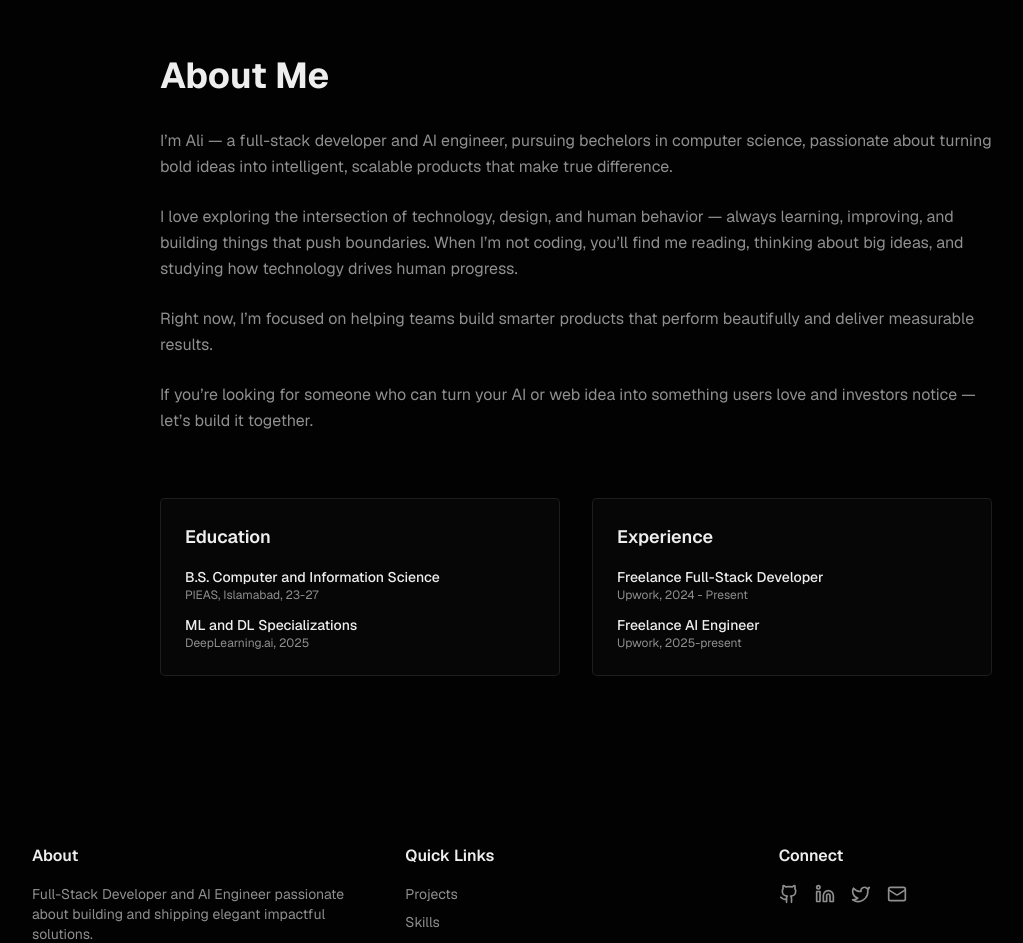
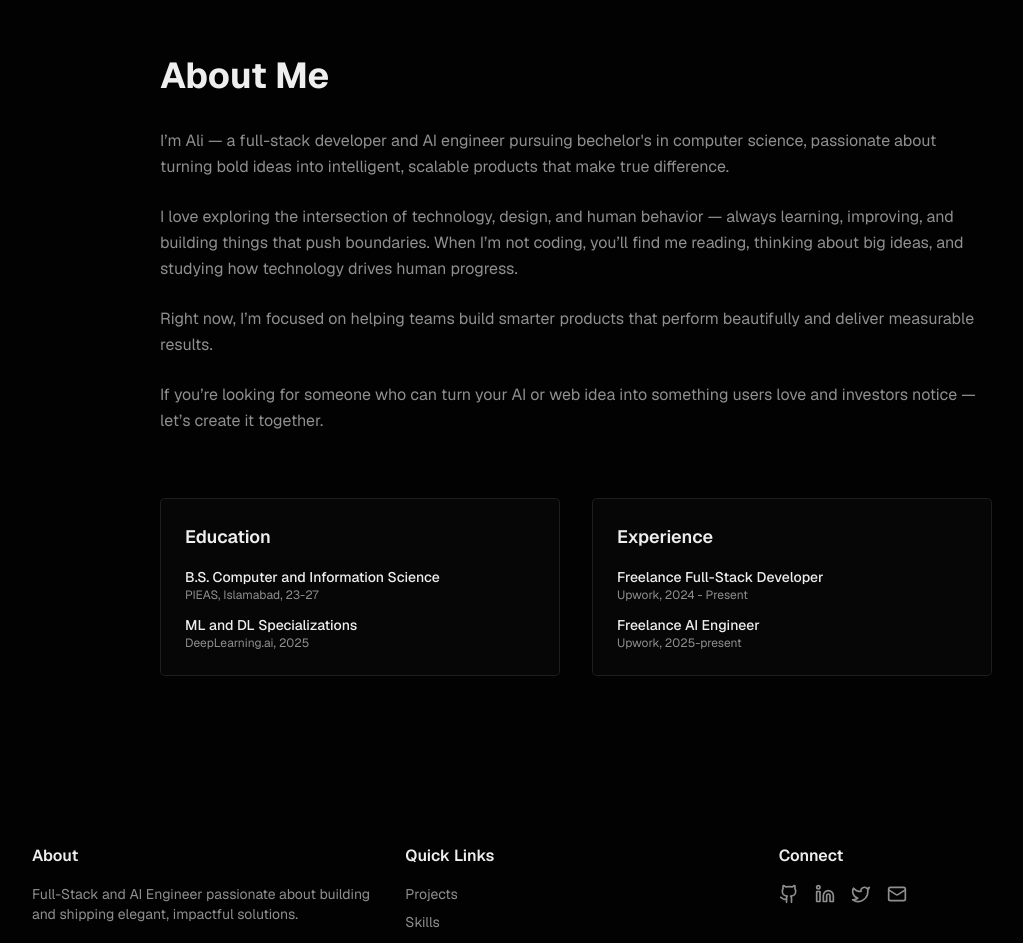
Before and after one commit to salisai/Portfolio, a Next.js app: page /about in a window 1280 px wide. Shown: the part 120-1063 px from the top of the page, without its empty margins (64-1087 px from the left). Built offline with nearby package versions, Linux system fonts and the light colour scheme.

Commit message:
changing some content

```diff
--- a/app/about/page.tsx
+++ b/app/about/page.tsx
@@ -7,13 +7,13 @@ export default function About() {
         <h1 className="text-4xl font-bold text-foreground mb-8">About Me</h1>
 
         <div className="space-y-6 text-muted-foreground leading-relaxed">
-          <p>I’m Ali — a full-stack developer and AI engineer, pursuing bechelors in computer science, passionate about turning bold ideas into intelligent, scalable products that make true difference.</p>
+          <p>I’m Ali — a full-stack developer and AI engineer pursuing bechelor's in computer science, passionate about turning bold ideas into intelligent, scalable products that make true difference.</p>
 
           <p>I love exploring the intersection of technology, design, and human behavior — always learning, improving, and building things that push boundaries. When I’m not coding, you’ll find me reading, thinking about big ideas, and studying how technology drives human progress.</p>
 
           <p>Right now, I’m focused on helping teams build smarter products that perform beautifully and deliver measurable results.</p>
 
-          <p>If you’re looking for someone who can turn your AI or web idea into something users love and investors notice — let’s build it together.</p>
+          <p>If you’re looking for someone who can turn your AI or web idea into something users love and investors notice — let’s create it together.</p>
         </div>
 
         <div className="mt-16 grid grid-cols-1 md:grid-cols-2 gap-8">
--- a/app/contact/page.tsx
+++ b/app/contact/page.tsx
@@ -63,7 +63,7 @@ export default function Contact() {
 
           {/* Contact Form */}
           <div className="lg:col-span-2">
-            <Card className="bg-card border-border p-8">
+            <Card className="bg-card border border-primary/10 p-8">
               <form onSubmit={handleSubmit} className="space-y-6">
                 <div className="grid grid-cols-1 md:grid-cols-2 gap-4">
                   <Input
--- a/app/page.tsx
+++ b/app/page.tsx
@@ -20,15 +20,17 @@ export default function Home() {
           </div>
 
           <div className="flex flex-col sm:flex-row gap-4 justify-center">
+
+            <Link href="/contact">
+              <Button size="lg" className='gap-2'>
+                Get In Touch
+              </Button>
+            </Link>
+
             <Link href="/projects">
-              <Button size="lg" className="gap-2">
+              <Button size="lg" className="border border-primary/20 bg-black text-white hover:text-black transition-all duration-300 ease-in-out">
                 View Projects
                 <ArrowRight className="w-4 h-4" />
-              </Button>
-            </Link>
-            <Link href="/contact">
-              <Button size="lg" className='border border-primary/20 bg-black text-white hover:text-black transition-all duration-300 ease-in-out'>
-                Get In Touch
               </Button>
             </Link>
           </div>
--- a/components/footer.tsx
+++ b/components/footer.tsx
@@ -11,7 +11,7 @@ export default function Footer() {
           <div>
             <h3 className="text-foreground font-semibold mb-4">About</h3>
             <p className="text-muted-foreground text-sm">
-              Full-Stack Developer and AI Engineer passionate about building and shipping elegant impactful solutions.
+              Full-Stack and AI Engineer passionate about building and shipping elegant, impactful solutions.
             </p>
           </div>
 
--- a/components/navbar.tsx
+++ b/components/navbar.tsx
@@ -4,6 +4,8 @@ import Link from "next/link";
 import { usePathname } from "next/navigation";
 import { cn } from "@/lib/utils";
 import { useState } from "react";
+import { Terminal } from 'lucide-react';
+
 
 const navLinks = [
   { href: "/", label: "Home" },
@@ -24,7 +26,6 @@ export default function Navbar() {
       <nav className="fixed top-0 w-full bg-background/80 backdrop-blur-md z-50 border-b border-border">
         <div className="max-w-6xl mx-auto px-4 sm:px-6 lg:px-8 py-4 flex items-center justify-between">
 
-          {/* HIDE LOGO WHEN MENU IS OPEN */}
           <Link
             href="/"
             className={cn(
@@ -32,7 +33,7 @@ export default function Navbar() {
               open && "opacity-0 pointer-events-none"
             )}
           >
-
+             <Terminal className="h-6 w-6" />
           </Link>
 
           {/* DESKTOP MENU */}
--- a/package.json
+++ b/package.json
@@ -1,5 +1,5 @@
 {
-  "name": "my-v0-project",
+  "name": "my-portfolio",
   "version": "0.1.0",
   "private": true,
   "scripts": {
```
Also changed, not shown: app/layout.tsx (+6 -3 lines).
